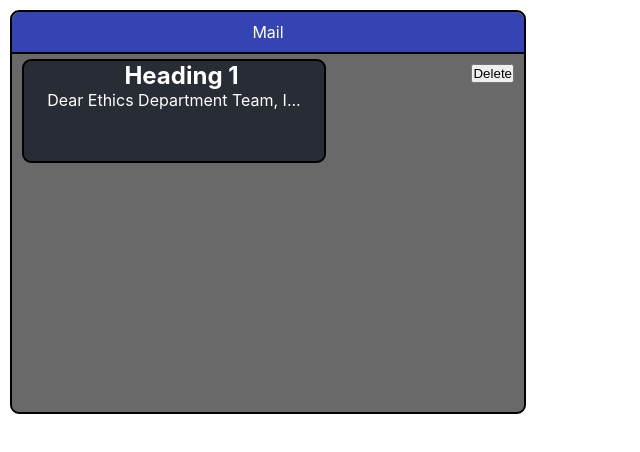
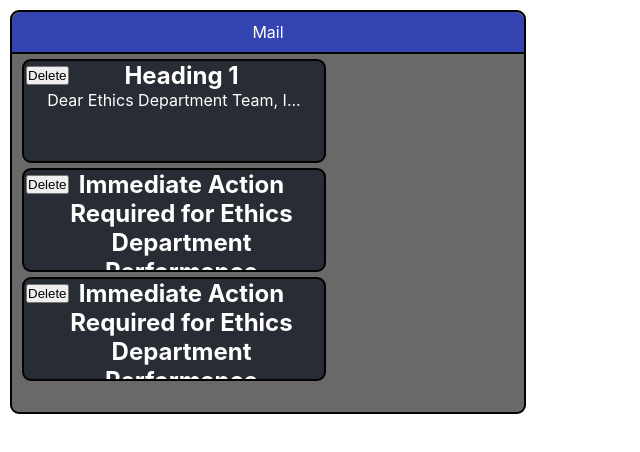
Before and after one commit to p-jeff/predip, a React (Create React App) app: page / in a window 1280 px wide. Shown: the top 452 px of the page, without its empty margins (0-640 px from the left). Built offline with nearby package versions, Linux system fonts and the light colour scheme.

Commit message:
added Delete

```diff
--- a/src/App.css
+++ b/src/App.css
@@ -42,6 +42,7 @@ header {
   -moz-border-radius: 9px 9px 9px 9px;
   border: 2px solid #000000;
   background-color: #282c34;
+  position: relative;
 }
 
 .expanded {
@@ -87,6 +88,6 @@ p {
 .delete-btn {
   position: absolute;
   top: 5px;
-  right: 5px;
+  left: 2px;
   /* Additional styling as needed */
 }
--- a/src/App.js
+++ b/src/App.js
@@ -46,11 +46,19 @@ function ExpandingDiv({ heading, markdownText, onDelete}) {
 
 function App() {
   const [data, setData] = useState( [
-    {
+    { id:1,
       heading: "Heading 1",
       markdownText:
         "Dear Ethics Department Team, \n\nI hope this message finds you well. I am writing to express some concerns that have recently come to my attention. It has been observed that the department's output has not been aligning with the established goals, a situation that is causing significant dissatisfaction among our shareholders. This misalignment not only impacts our department's performance but also affects the company's reputation and stakeholder confidence. I would appreciate it if we could urgently address these issues, ensuring our practices align with both our internal standards and shareholder expectations. Your immediate attention and action in improving our output and meeting our goals are crucial. \n\nThank you for your understanding and cooperation in this matter. \n\nBest regards,\nJohannes",
     },
+    { id:2,
+      heading: "Immediate Action Required for Ethics Department Performance",
+      markdownText: "Dear Ethics Department Team,\n\nI am reaching out with an urgent matter concerning our recent departmental performance reviews. It has come to our notice that the current output levels are not meeting the expectations set forth by our shareholders. This gap in performance is becoming a critical issue that demands immediate attention and rectification. I urge the team to convene and develop a strategic plan to elevate our output to the expected standards promptly. Failure to address these concerns may have significant repercussions for our department and the company at large. Your prompt action and cooperation in this matter are highly appreciated.\n\nSincerely,\n[Your Name]"
+    },
+    { id:3,
+      heading: "Immediate Action Required for Ethics Department Performance",
+      markdownText: "Dear Ethics Department Team,\n\nI am reaching out with an urgent matter concerning our recent departmental performance reviews. It has come to our notice that the current output levels are not meeting the expectations set forth by our shareholders. This gap in performance is becoming a critical issue that demands immediate attention and rectification. I urge the team to convene and develop a strategic plan to elevate our output to the expected standards promptly. Failure to address these concerns may have significant repercussions for our department and the company at large. Your prompt action and cooperation in this matter are highly appreciated.\n\nSincerely,\n[Your Name]"
+    }
     // ... other data entries ...
   ]);
 
```
